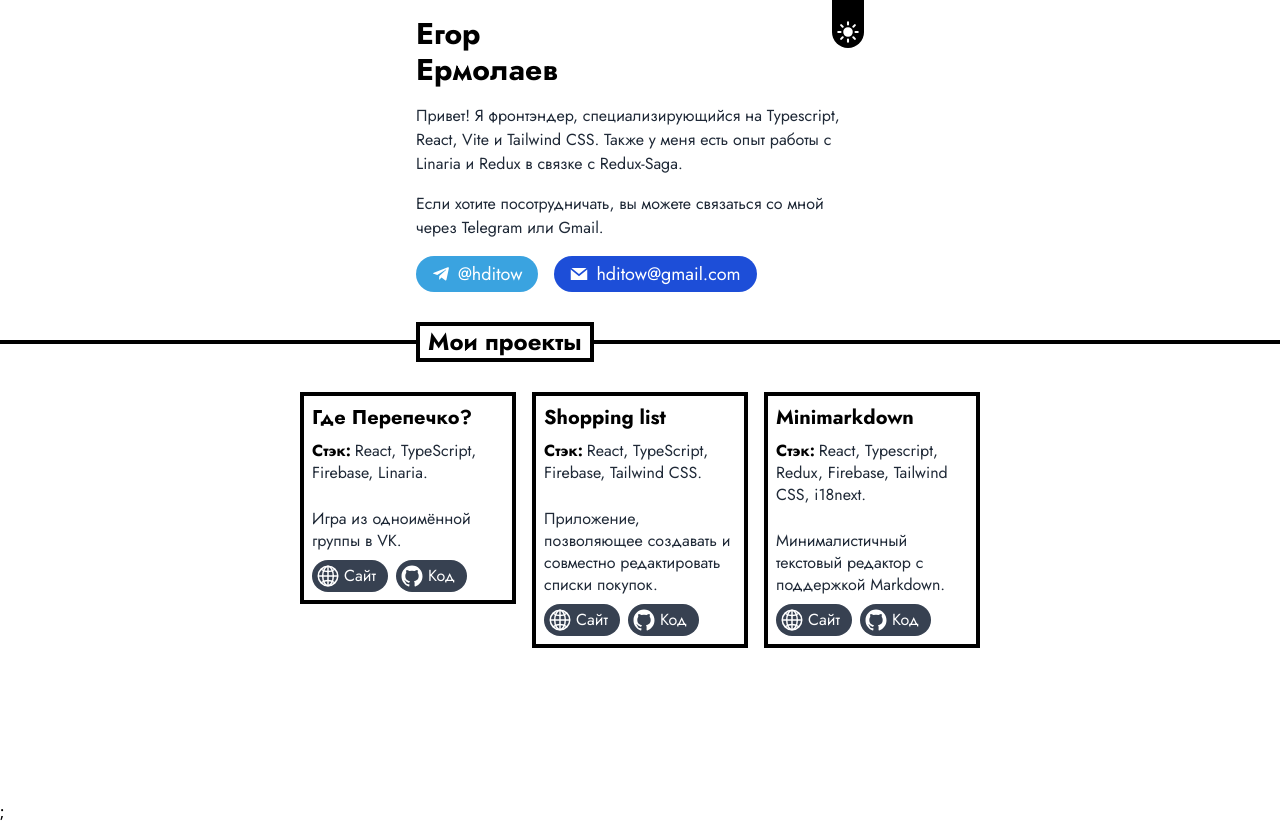
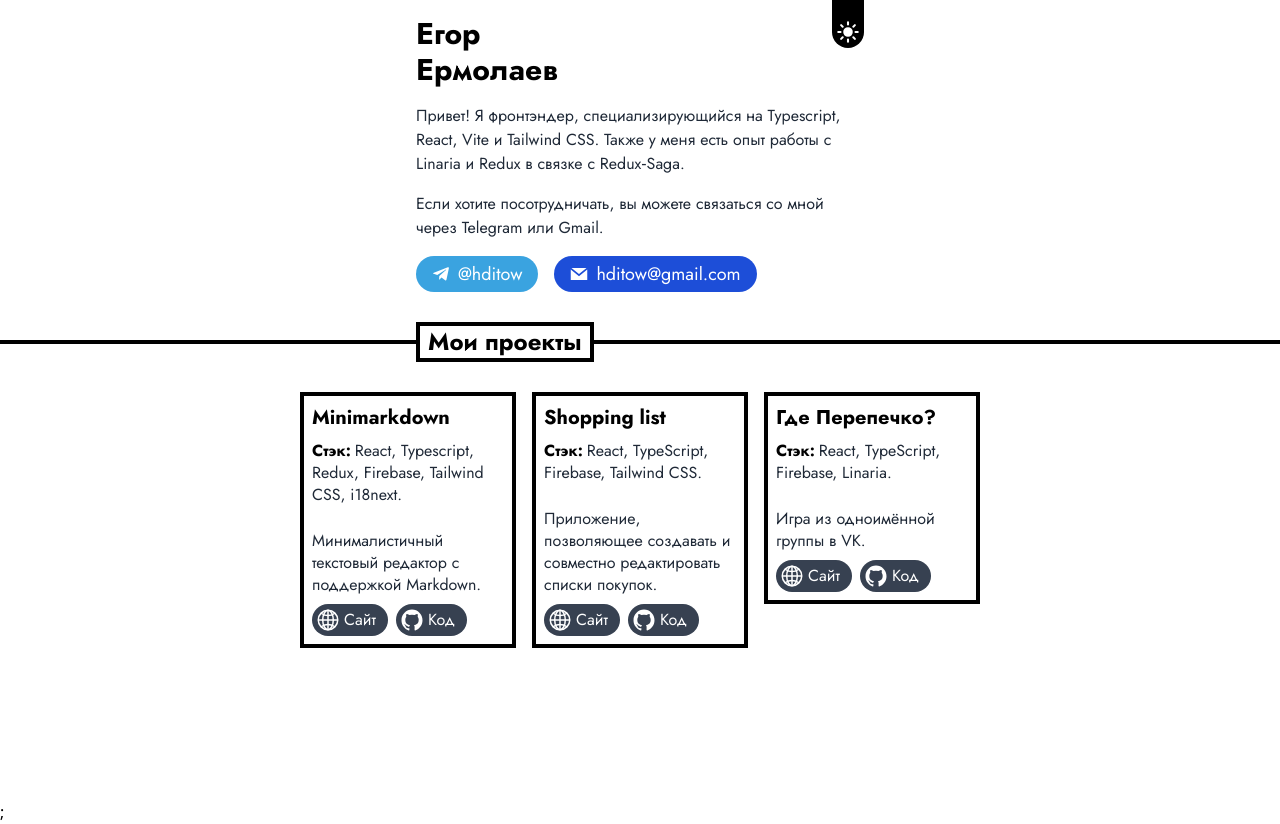
Before and after one commit to hdito/portfolio, a Next.js app: page / in a window 1280 px wide. Built offline with nearby package versions, Linux system fonts and the light colour scheme.

Commit message:
Add @next/font

```diff
--- /dev/null
+++ b/components/jost.ts
@@ -0,0 +1,6 @@
+import { Jost } from "@next/font/google";
+
+export const jost = Jost({
+  variable: "--font-jost",
+  subsets: ["cyrillic", "latin"],
+});
--- a/components/projects.ts
+++ b/components/projects.ts
@@ -4,11 +4,11 @@ import { project } from "./projectType";
 export const projects: project[] = [
   {
     id: nanoid(),
-    title: "Где Перепечко?",
-    stack: "React, TypeScript, Firebase, Linaria.",
-    description: "Игра из одноимённой группы в VK.",
-    codeSource: "https://github.com/hdito/gdeperepechko",
-    website: "https://gdeperepechko.web.app/",
+    title: "Minimarkdown",
+    stack: "React, Typescript, Redux, Firebase, Tailwind CSS, i18next.",
+    description: "Минималистичный текстовый редактор с поддержкой Markdown.",
+    codeSource: "https://github.com/hdito/minimarkdown",
+    website: "https://minimarkdown.web.app/",
   },
   {
     id: nanoid(),
@@ -21,10 +21,10 @@ export const projects: project[] = [
   },
   {
     id: nanoid(),
-    title: "Minimarkdown",
-    stack: "React, Typescript, Redux, Firebase, Tailwind CSS, i18next.",
-    description: "Минималистичный текстовый редактор с поддержкой Markdown.",
-    codeSource: "https://github.com/hdito/minimarkdown",
-    website: "https://minimarkdown.web.app/",
+    title: "Где Перепечко?",
+    stack: "React, TypeScript, Firebase, Linaria.",
+    description: "Игра из одноимённой группы в VK.",
+    codeSource: "https://github.com/hdito/gdeperepechko",
+    website: "https://gdeperepechko.web.app/",
   },
 ];
--- a/package.json
+++ b/package.json
@@ -7,6 +7,7 @@
     "build": "next build"
   },
   "dependencies": {
+    "@next/font": "^13.0.4",
     "eslint": "^8.27.0",
     "next": "^13.0.2",
     "react": "^18.2.0",
--- a/pages/_app.tsx
+++ b/pages/_app.tsx
@@ -1,5 +1,6 @@
 import { AppProps } from "next/app";
 import Head from "next/head";
+import { jost } from "../components/jost";
 import "../styles/globals.css";
 
 export default function App({ Component, pageProps }: AppProps) {
@@ -9,7 +10,9 @@ export default function App({ Component, pageProps }: AppProps) {
         <title>Портфолио</title>
         <meta name="description" content="Персональное портфолио" />
       </Head>
-      <Component {...pageProps} />;
+      <main className={jost.variable}>
+        <Component {...pageProps} />;
+      </main>
     </>
   );
 }
--- a/pages/index.tsx
+++ b/pages/index.tsx
@@ -6,7 +6,7 @@ import { ThemeSwitcher } from "../components/themeSwitcher";
 
 export default function Portfolio() {
   return (
-    <div className="flex flex-col items-center font-jost min-h-screen text-gray-800 dark:text-gray-200 bg-white dark:bg-gray-900">
+    <div className="font-jost flex flex-col items-center min-h-screen text-gray-800 dark:text-gray-200 bg-white dark:bg-gray-900">
       <div className="px-4 sm:px-0 flex flex-col gap-4 justify-center sm:max-w-columns-8-1280 2xl:max-w-columns-6-1920 py-4 pb-12">
         <div className="flex justify-between relative">
           <h1 className="text-black dark:text-gray-50 text-3xl font-bold">
--- a/styles/globals.css
+++ b/styles/globals.css
@@ -7,9 +7,3 @@
     font-size: 20px;
   }
 }
-
-@font-face {
-  font-family: jost;
-  src: url("../assets/Jost-VariableFont_wght.ttf") format("truetype");
-  font-weight: 100 1000;
-}
--- a/tailwind.config.js
+++ b/tailwind.config.js
@@ -1,10 +1,12 @@
+const { fontFamily } = require("tailwindcss/defaultTheme");
+
 /** @type {import('tailwindcss').Config} */
 module.exports = {
   darkMode: "class",
   content: ["./pages/**/*.{ts,tsx}", "./components/**/*.{ts,tsx}"],
   theme: {
     extend: {
-      fontFamily: { jost: ["jost", "sans-serif"] },
+      fontFamily: { jost: ["var(--font-jost)", ...fontFamily.sans] },
       colors: { "tg-blue": "#3aa3e0" },
       maxWidth: {
         "columns-8-1280": "448px",
```
Also changed, not shown: assets/Jost-VariableFont_wght.ttf (deleted), 1 other file (tests, documents, lock files or other folders).
